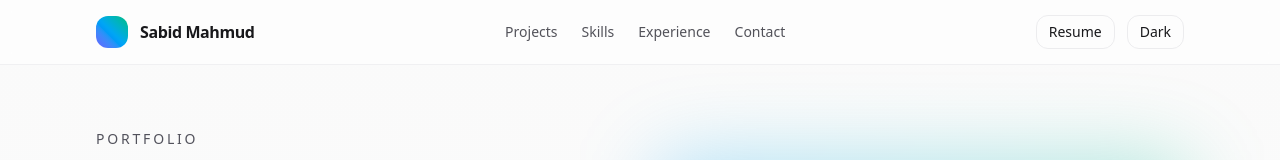
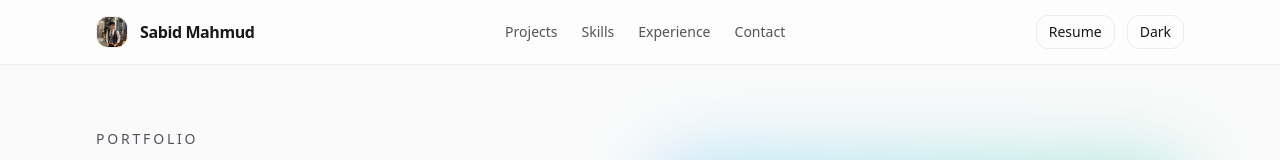
Before and after one commit to sabidmahmud01/Portfolio, a React (Vite) app: page / in a window 1280 px wide. Shown: the top 160 px of the page. Built offline with nearby package versions, Linux system fonts and the light colour scheme.

Commit message:
Fixed headshot.jpg not showing

```diff
--- a/src/App.jsx
+++ b/src/App.jsx
@@ -208,9 +208,18 @@ export default function App() {
       <header className="sticky top-0 z-50 backdrop-blur supports-[backdrop-filter]:bg-white/60 dark:supports-[backdrop-filter]:bg-black/30 border-b border-zinc-200/50 dark:border-zinc-800/60">
         <div className="max-w-6xl mx-auto px-4 sm:px-6 lg:px-8 h-16 flex items-center justify-between">
           <div className="flex items-center gap-3">
-            <div className="size-8 rounded-xl bg-gradient-to-tr from-indigo-500 via-sky-500 to-emerald-500" />
-            <span className="font-semibold tracking-tight">{PROFILE.name}</span>
-          </div>
+              {PROFILE.photo ? (
+                <img
+                  src={PROFILE.photo}
+                  alt={PROFILE.name}
+                  className="w-8 h-8 rounded-xl object-cover border border-zinc-200/70 dark:border-zinc-800/70"
+                />
+              ) : (
+                <div className="w-8 h-8 rounded-xl bg-gradient-to-tr from-indigo-500 via-sky-500 to-emerald-500" />
+              )}
+              <span className="font-semibold tracking-tight">{PROFILE.name}</span>
+            </div>
+
           <nav className="hidden sm:flex items-center gap-6">
             <NavLink to="projects">Projects</NavLink>
             <NavLink to="skills">Skills</NavLink>
```
